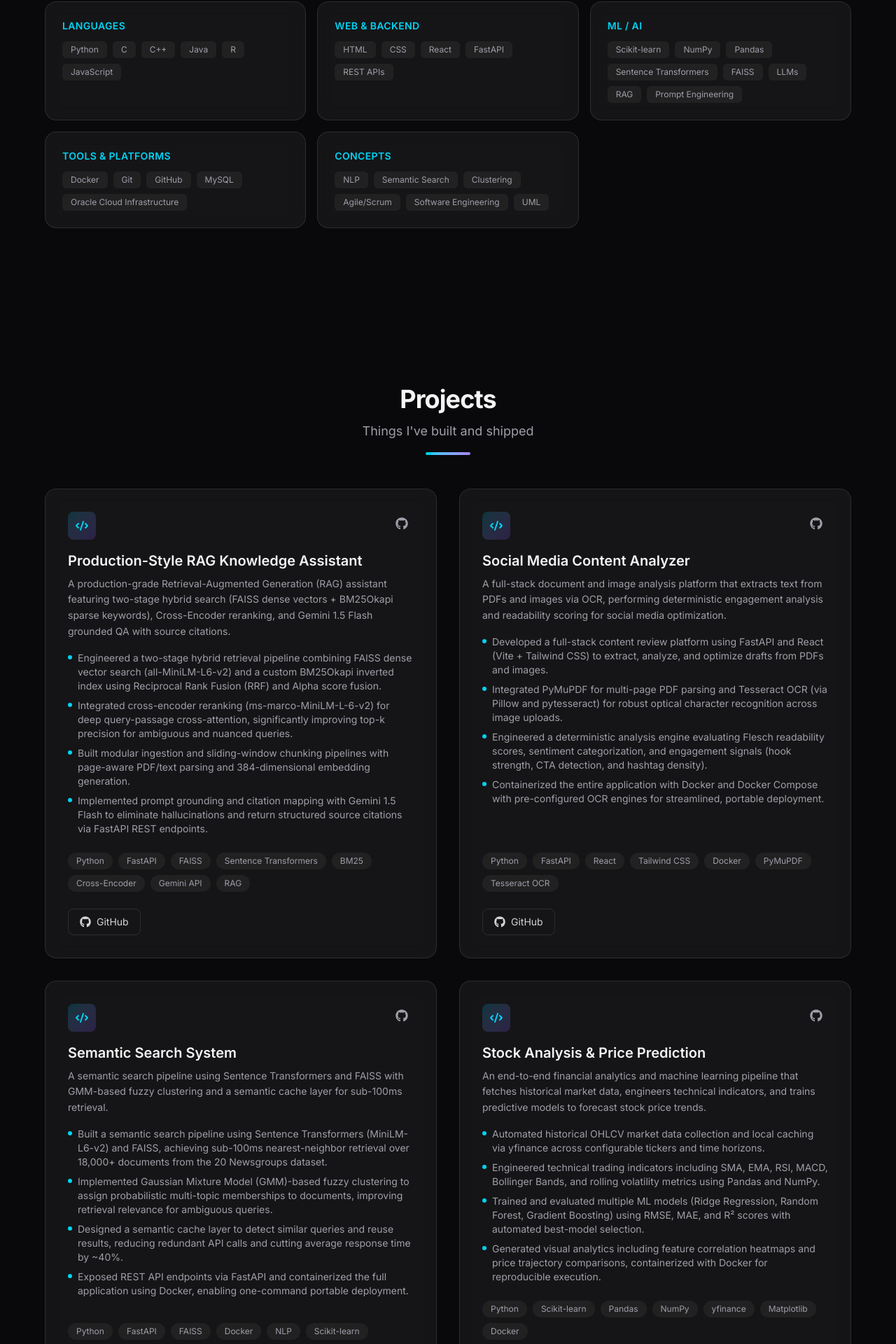
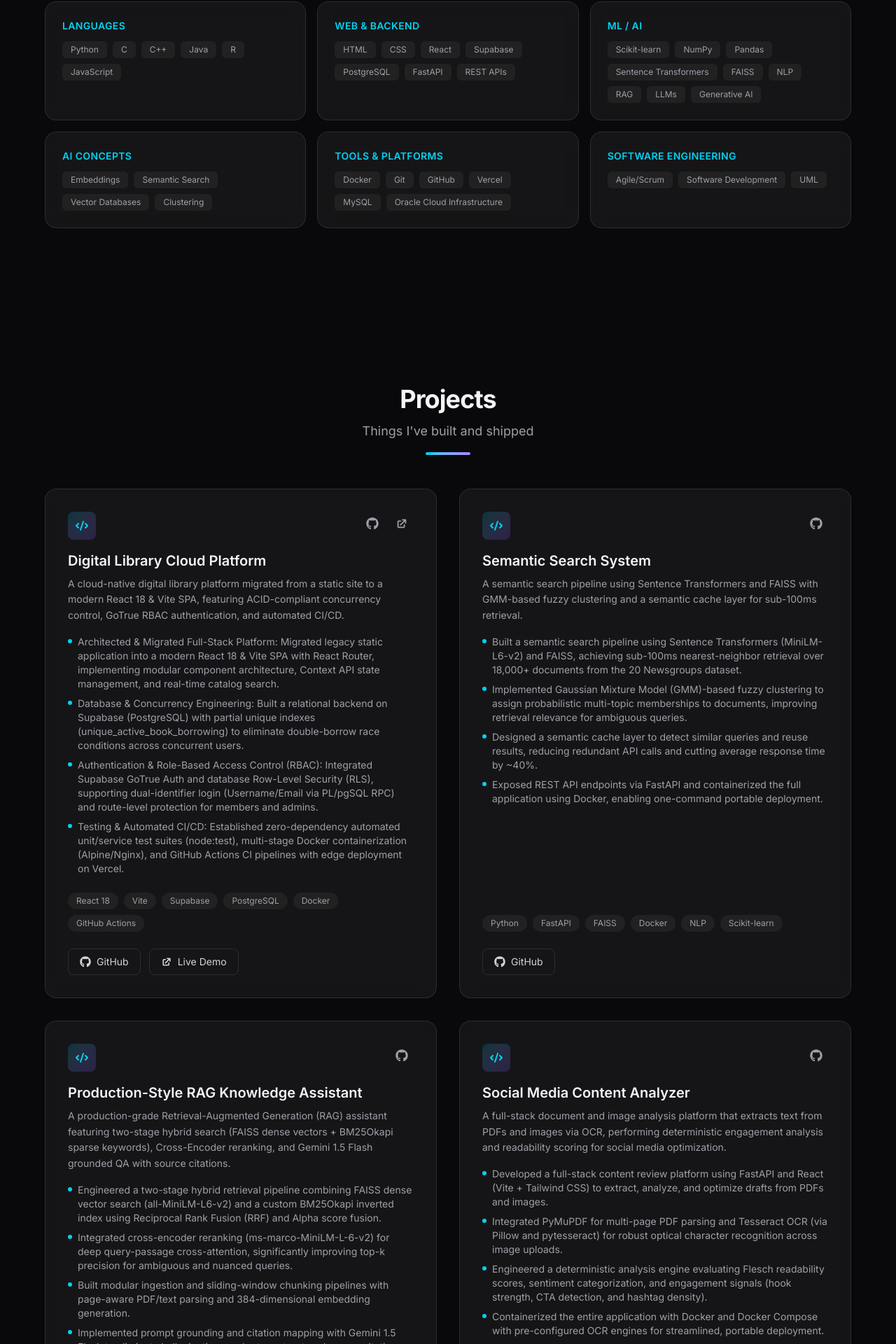
Before and after one commit to Advayaverma/Portfolio, a React (Vite) app: page / in a window 1280 px wide. Shown: the part 2053-3973 px from the top of the page at 70% size. Built offline with nearby package versions, Linux system fonts and the light colour scheme.

Commit message:
updated project  and resume

```diff
--- a/src/data/portfolio.ts
+++ b/src/data/portfolio.ts
@@ -5,7 +5,7 @@
   tagline: "Final-year Computer Science student · ML, Backend & Frontend",
   summary:
     "Final-year Computer Science undergraduate at VIT-AP with hands-on experience in machine learning, NLP, backend development, and frontend engineering, including an AI Engineering internship at IDM Valley building LLM-powered features and RAG pipelines. Proficient in Python, REST APIs, and cloud-native tools including Docker and FastAPI, with experience building responsive, interactive interfaces using React, HTML, CSS, and JavaScript. Oracle-certified Generative AI professional with a strong foundation in data structures, algorithms, and software engineering principles. Seeking software engineering or ML roles to apply skills in real-world AI, backend, and full-stack projects.",
-  resumeFile: "/Advaya_Verma_resume_v4.pdf",
+  resumeFile: "/Advaya_Verma_resume.pdf",
   links: {
     linkedin: "http://www.linkedin.com/in/advaya-verma-b49249285",
     github: "https://github.com/Advayaverma",
@@ -25,35 +25,83 @@
 
 export const skills = {
   Languages: ["Python", "C", "C++", "Java", "R", "JavaScript"],
-  "Web & Backend": ["HTML", "CSS", "React", "FastAPI", "REST APIs"],
+  "Web & Backend": [
+    "HTML",
+    "CSS",
+    "React",
+    "Supabase",
+    "PostgreSQL",
+    "FastAPI",
+    "REST APIs",
+  ],
   "ML / AI": [
     "Scikit-learn",
     "NumPy",
     "Pandas",
     "Sentence Transformers",
     "FAISS",
+    "NLP",
+    "RAG",
     "LLMs",
-    "RAG",
-    "Prompt Engineering",
+    "Generative AI",
+  ],
+  "AI Concepts": [
+    "Embeddings",
+    "Semantic Search",
+    "Vector Databases",
+    "Clustering",
   ],
   "Tools & Platforms": [
     "Docker",
     "Git",
     "GitHub",
+    "Vercel",
     "MySQL",
     "Oracle Cloud Infrastructure",
   ],
-  Concepts: [
-    "NLP",
-    "Semantic Search",
-    "Clustering",
+  "Software Engineering": [
     "Agile/Scrum",
-    "Software Engineering",
+    "Software Development",
     "UML",
   ],
 };
 
 export const projects = [
+  {
+    title: "Digital Library Cloud Platform",
+    tech: [
+      "React 18",
+      "Vite",
+      "Supabase",
+      "PostgreSQL",
+      "Docker",
+      "GitHub Actions",
+    ],
+    description:
+      "A cloud-native digital library platform migrated from a static site to a modern React 18 & Vite SPA, featuring ACID-compliant concurrency control, GoTrue RBAC authentication, and automated CI/CD.",
+    highlights: [
+      "Architected & Migrated Full-Stack Platform: Migrated legacy static application into a modern React 18 & Vite SPA with React Router, implementing modular component architecture, Context API state management, and real-time catalog search.",
+      "Database & Concurrency Engineering: Built a relational backend on Supabase (PostgreSQL) with partial unique indexes (unique_active_book_borrowing) to eliminate double-borrow race conditions across concurrent users.",
+      "Authentication & Role-Based Access Control (RBAC): Integrated Supabase GoTrue Auth and database Row-Level Security (RLS), supporting dual-identifier login (Username/Email via PL/pgSQL RPC) and route-level protection for members and admins.",
+      "Testing & Automated CI/CD: Established zero-dependency automated unit/service test suites (node:test), multi-stage Docker containerization (Alpine/Nginx), and GitHub Actions CI pipelines with edge deployment on Vercel.",
+    ],
+    github: "https://github.com/Advayaverma/Digital-library",
+    demo: "https://digital-library-opal.vercel.app/",
+  },
+  {
+    title: "Semantic Search System",
+    tech: ["Python", "FastAPI", "FAISS", "Docker", "NLP", "Scikit-learn"],
+    description:
+      "A semantic search pipeline using Sentence Transformers and FAISS with GMM-based fuzzy clustering and a semantic cache layer for sub-100ms retrieval.",
+    highlights: [
+      "Built a semantic search pipeline using Sentence Transformers (MiniLM-L6-v2) and FAISS, achieving sub-100ms nearest-neighbor retrieval over 18,000+ documents from the 20 Newsgroups dataset.",
+      "Implemented Gaussian Mixture Model (GMM)-based fuzzy clustering to assign probabilistic multi-topic memberships to documents, improving retrieval relevance for ambiguous queries.",
+      "Designed a semantic cache layer to detect similar queries and reuse results, reducing redundant API calls and cutting average response time by ~40%.",
+      "Exposed REST API endpoints via FastAPI and containerized the full application using Docker, enabling one-command portable deployment.",
+    ],
+    github: "https://github.com/Advayaverma/Semantic-Search-System",
+    demo: "",
+  },
   {
     title: "Production-Style RAG Knowledge Assistant",
     tech: [
@@ -92,20 +140,6 @@
     demo: "",
   },
   {
-    title: "Semantic Search System",
-    tech: ["Python", "FastAPI", "FAISS", "Docker", "NLP", "Scikit-learn"],
-    description:
-      "A semantic search pipeline using Sentence Transformers and FAISS with GMM-based fuzzy clustering and a semantic cache layer for sub-100ms retrieval.",
-    highlights: [
-      "Built a semantic search pipeline using Sentence Transformers (MiniLM-L6-v2) and FAISS, achieving sub-100ms nearest-neighbor retrieval over 18,000+ documents from the 20 Newsgroups dataset.",
-      "Implemented Gaussian Mixture Model (GMM)-based fuzzy clustering to assign probabilistic multi-topic memberships to documents, improving retrieval relevance for ambiguous queries.",
-      "Designed a semantic cache layer to detect similar queries and reuse results, reducing redundant API calls and cutting average response time by ~40%.",
-      "Exposed REST API endpoints via FastAPI and containerized the full application using Docker, enabling one-command portable deployment.",
-    ],
-    github: "https://github.com/Advayaverma/Semantic-Search-System",
-    demo: "",
-  },
-  {
     title: "Stock Analysis & Price Prediction",
     tech: [
       "Python",
@@ -141,19 +175,6 @@
     github: "https://github.com/Advayaverma/Chemical-Risk-Analyzer",
     demo: "",
   },
-  {
-    title: "Digital Library Web App",
-    tech: ["HTML", "CSS", "JavaScript"],
-    description:
-      "A fully client-side digital library with JSON-based local storage, responsive UI, and real-time search — deployed on GitHub Pages.",
-    highlights: [
-      "Developed a fully client-side digital library system with JSON-based local storage, supporting CRUD operations (add, search, update, delete) for book records.",
-      "Built a responsive UI with real-time search and filtering, enabling efficient book management without a backend dependency.",
-      "Deployed as a GitHub Pages static site, demonstrating end-to-end ownership from development to deployment.",
-    ],
-    github: "https://github.com/Advayaverma/Digital-library.git",
-    demo: "https://advayaverma.github.io/Digital-library/",
-  },
 ];
 
 export const experience = [
@@ -171,12 +192,11 @@
       "Vector Databases",
     ],
     highlights: [
-      "Assisted in building and deploying AI/ML models for real-world applications.",
-      "Developed AI-powered features using Large Language Models (LLMs) and Generative AI.",
-      "Collected, cleaned, and preprocessed datasets for model training and evaluation.",
-      "Wrote clean, efficient, and well-documented Python code following best practices.",
-      "Integrated AI models with web applications and backend APIs.",
-      "Experimented with prompt engineering, embeddings, Retrieval-Augmented Generation (RAG), and vector databases.",
+      "Applied semantic search and information-retrieval concepts from prior project work to develop and experiment with Retrieval-Augmented Generation (RAG) workflows for LLM-based applications.",
+      "Worked with text embeddings, document retrieval, and vector databases to build retrieval pipelines for supplying relevant context to language models.",
+      "Experimented with prompt engineering and context integration to improve the quality and relevance of LLM-generated responses.",
+      "Used Python for data preprocessing, retrieval workflow development, experimentation, and integration of AI components with application backends.",
+      "Created technical documentation covering RAG workflows, implementation approaches, configuration, and usage guidelines to support development and knowledge sharing.",
     ],
   },
 ];
```
Also changed, not shown: 2 other files (tests, documents, lock files or other folders).
